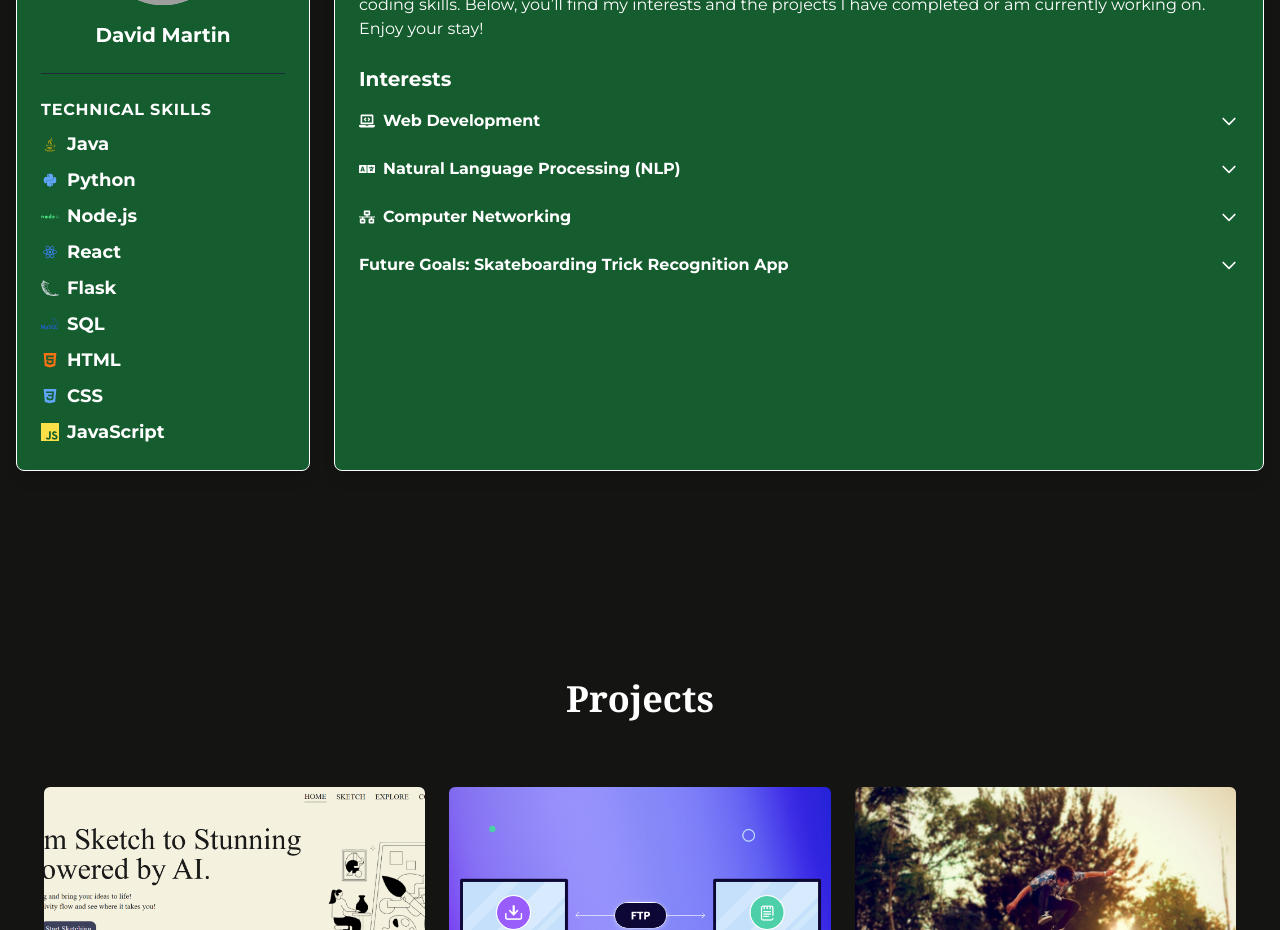
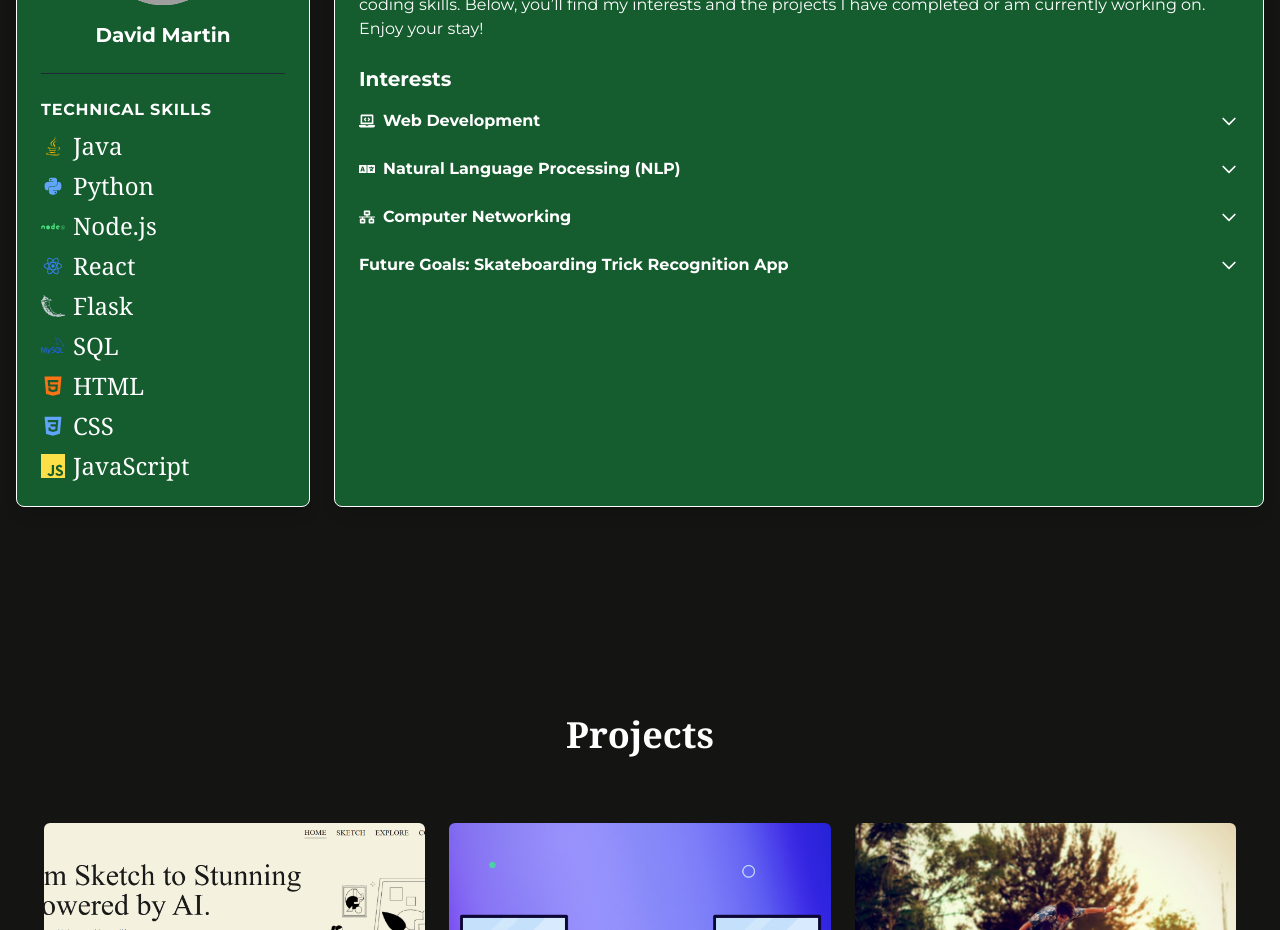
Before and after one commit to IMARTYI/Portfolio-Website, a React (Vite) app: page / in a window 1280 px wide. Shown: the part 2800-3730 px from the top of the page. Built offline with nearby package versions, Linux system fonts and the light colour scheme; grey boxes are pictures that could not be loaded.

Commit message:
Font change

```diff
--- a/src/pages/about.jsx
+++ b/src/pages/about.jsx
@@ -34,7 +34,8 @@ function AboutMe() {
               <h3 className="text-white uppercase font-bold tracking-wider mb-2">
                 Technical Skills
               </h3>
-              <ul className="text-white space-y-2 font-semibold text-lg">
+              <ul className="text-white space-y-2 font-serif text-2xl
+              ">
                 <li className="flex items-center gap-2">
                   <DiJava className="text-yellow-500" /> Java
                 </li>
```
